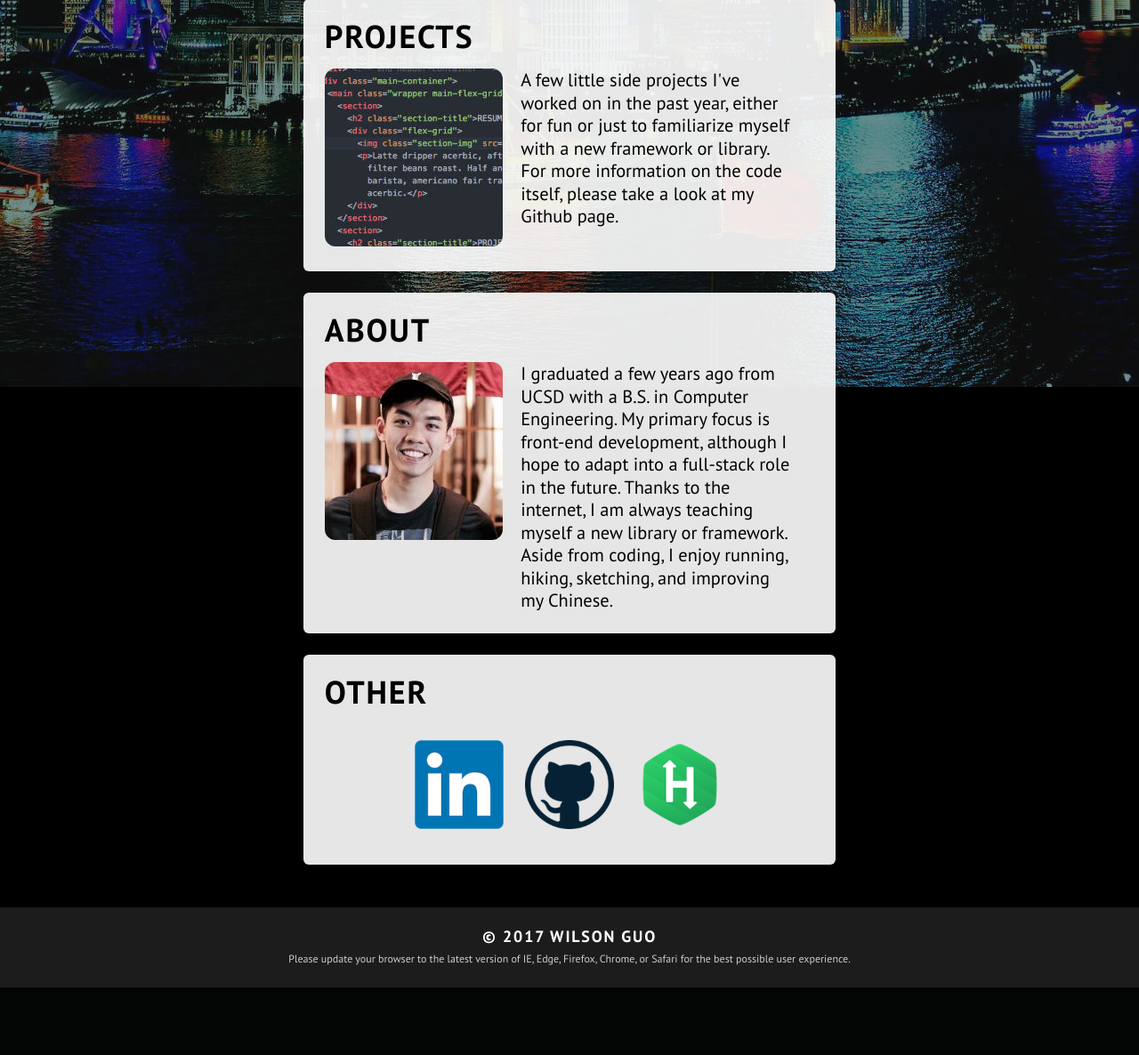
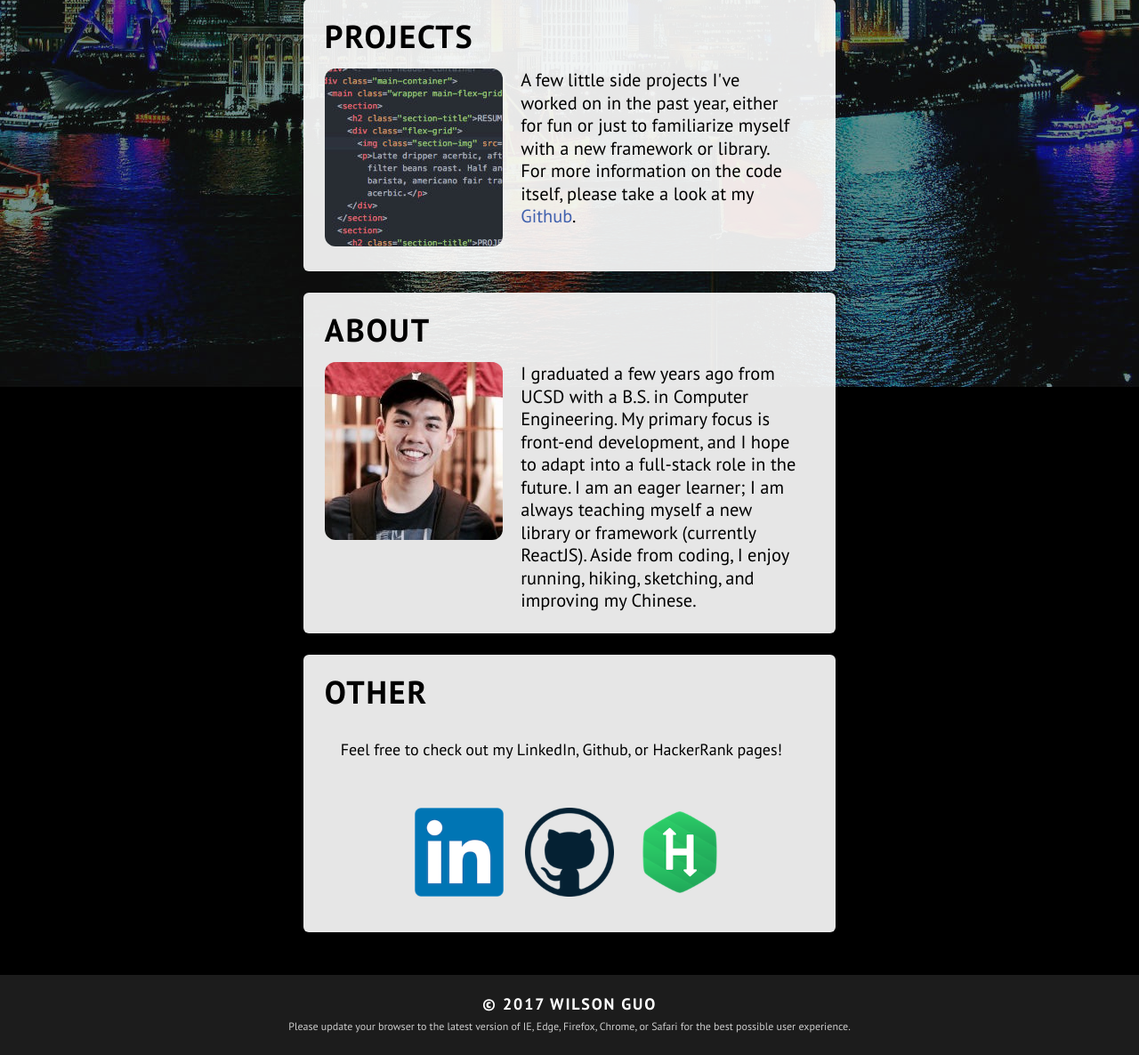
Before and after one commit to wguo91/wilsonguo, a Node server app: page / in a window 1280 px wide. Shown: the part 541-1727 px from the top of the page at 89% size. Before the commit the page ends 1651 px from the top, so only its background shows below. Run offline with Node 20, Linux system fonts and the light colour scheme; some libraries are stand-ins or nearby versions.

Commit message:
Changed description and updated HackerRank URL

```diff
--- a/views/index.handlebars
+++ b/views/index.handlebars
@@ -25,7 +25,8 @@
           past year, either for fun or just to familiarize
           myself with a new framework or library. For more
           information on the code itself, please take a
-          look at my Github page.</p>
+          look at my <a href="https://github.com/wguo91">Github</a>.
+        </p>
       </div>
     </section>
     <section>
@@ -34,16 +35,17 @@
         <img class="section-img" src="images/wilson.jpg">
         <p>
           I graduated a few years ago from UCSD with a B.S. in Computer
-          Engineering. My primary focus is front-end development,
-          although I hope to adapt into a full-stack role in the future. Thanks
-          to the internet, I am always teaching myself a new library or
-          framework. Aside from coding, I enjoy running, hiking,
-          sketching, and improving my Chinese.
+          Engineering. My primary focus is front-end development, and
+          I hope to adapt into a full-stack role in the future.
+          I am an eager learner; I am always teaching myself a new library or
+          framework (currently ReactJS). Aside from coding,
+          I enjoy running, hiking, sketching, and improving my Chinese.
         </p>
       </div>
     </section>
     <section>
       <h4 class="section-title">OTHER</h4>
+      <p>Feel free to check out my LinkedIn, Github, or HackerRank pages!</p>
       <div class="other-icons">
         <a href="https://www.linkedin.com/in/wguo91/">
           <img src="images/linkedin.png">
@@ -51,7 +53,9 @@
         <a href="https://github.com/wguo91">
           <img src="images/github.png">
         </a>
-        <a href="#"><img src="images/hackerrank.png"></a>
+        <a href="https://www.hackerrank.com/wguo91">
+          <img src="images/hackerrank.png">
+        </a>
         <!--
         <a href="https://www.hired.com">
           <img src="images/hired.png">
```
